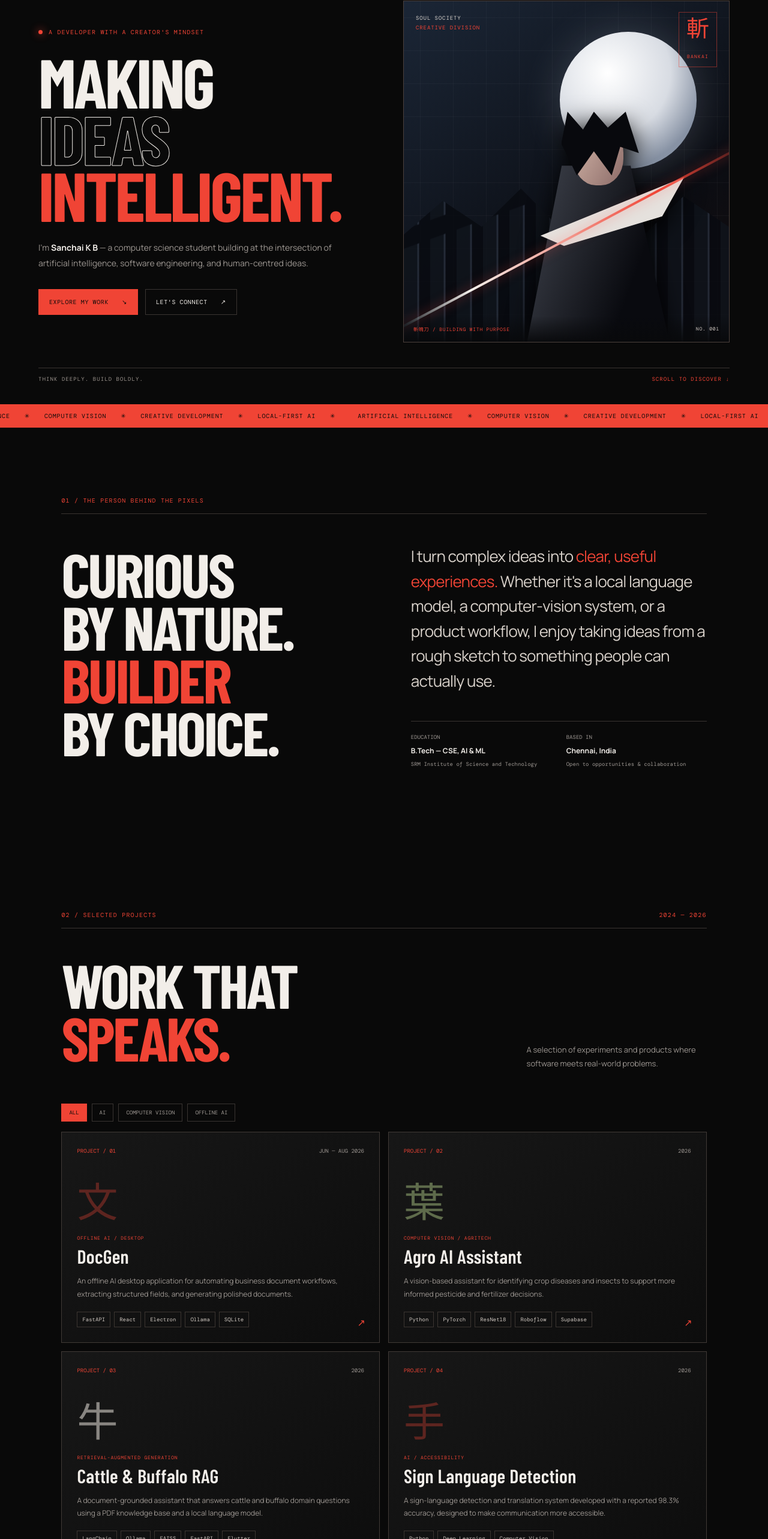
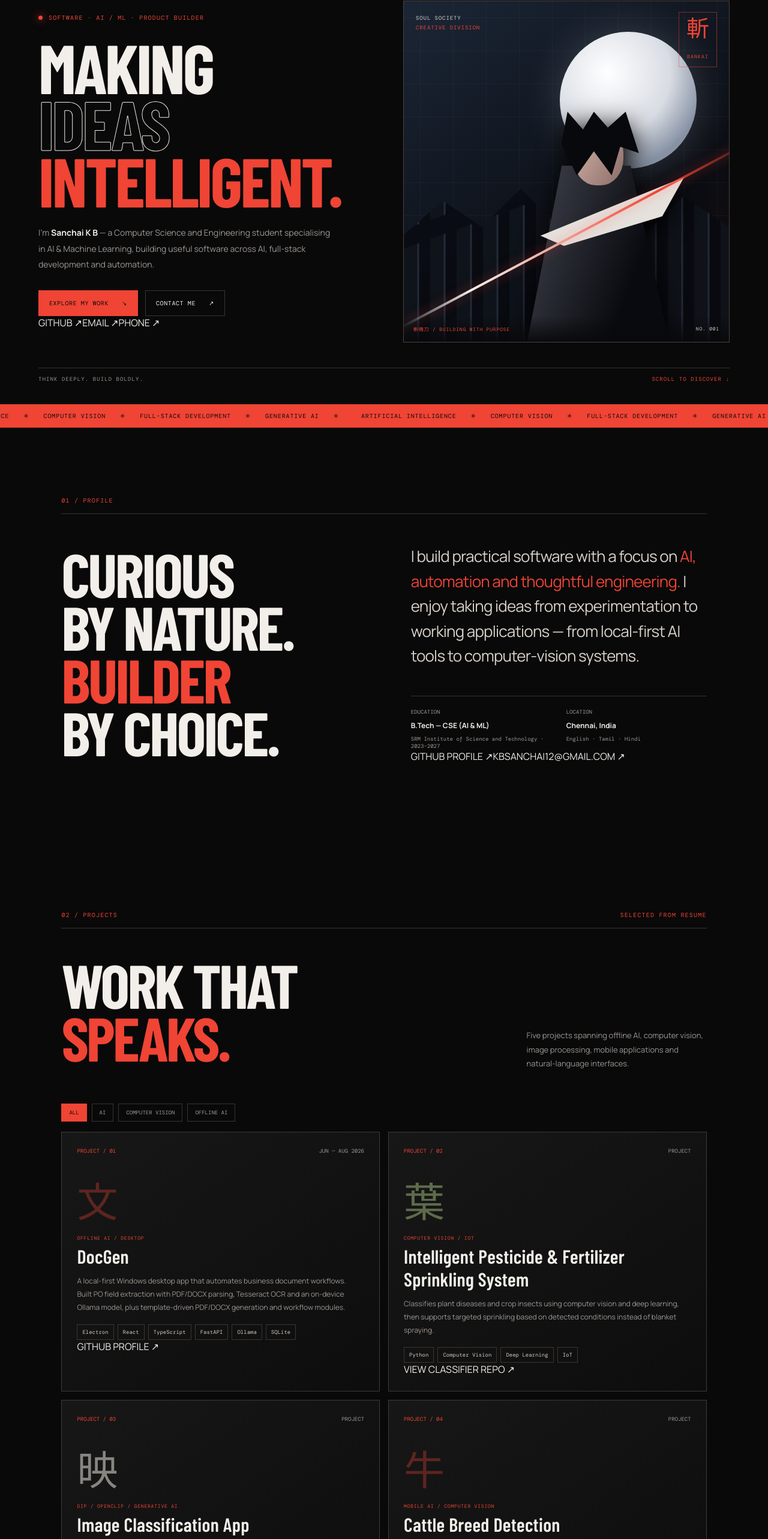
Before and after one commit to KBSanchai/KBSanchai, a React (Vite) app: page / in a window 1280 px wide. Shown: the part 190-2756 px from the top of the page at 60% size. Built offline with nearby package versions, Linux system fonts and the light colour scheme; a web font is replaced by a local one.

Commit message:
Update portfolio content and project links from resume

```diff
--- a/src/App.jsx
+++ b/src/App.jsx
@@ -1,35 +1,50 @@
 import { useEffect, useState } from "react";
 import "./styles.css";
 
+const links = {
+  github: "https://github.com/KBSanchai",
+  docgen: "https://github.com/KBSanchai",
+  agro: "https://github.com/KBSanchai/crop-insect-classifier",
+  image: "https://github.com/KBSanchai/Image-Classification-App-with-DIP-Enhancements-Ollama-and-PDF-Export",
+  cattle: "https://github.com/Sanjay1712KSK/Cattle-Breed-Detection",
+  chatbot: "https://github.com/KBSanchai/LLM-Chatbot-with-MySQL"
+};
 const projects = [
-  { n:"01", title:"DocGen", type:"OFFLINE AI / DESKTOP", date:"JUN — AUG 2026", desc:"An offline AI desktop application for automating business document workflows, extracting structured fields, and generating polished documents.", stack:["FastAPI","React","Electron","Ollama","SQLite"], symbol:"文", color:"red" },
-  { n:"02", title:"Agro AI Assistant", type:"COMPUTER VISION / AGRITECH", date:"2026", desc:"A vision-based assistant for identifying crop diseases and insects to support more informed pesticide and fertilizer decisions.", stack:["Python","PyTorch","ResNet18","Roboflow","Supabase"], symbol:"葉", color:"green" },
-  { n:"03", title:"Cattle & Buffalo RAG", type:"RETRIEVAL-AUGMENTED GENERATION", date:"2026", desc:"A document-grounded assistant that answers cattle and buffalo domain questions using a PDF knowledge base and a local language model.", stack:["LangChain","Ollama","FAISS","FastAPI","Flutter"], symbol:"牛", color:"white" },
-  { n:"04", title:"Sign Language Detection", type:"AI / ACCESSIBILITY", date:"2026", desc:"A sign-language detection and translation system developed with a reported 98.3% accuracy, designed to make communication more accessible.", stack:["Python","Deep Learning","Computer Vision"], symbol:"手", color:"red" }
+  { n:"01", title:"DocGen", type:"OFFLINE AI / DESKTOP", date:"JUN — AUG 2026", desc:"A local-first Windows desktop app that automates business document workflows. Built PO field extraction with PDF/DOCX parsing, Tesseract OCR and an on-device Ollama model, plus template-driven PDF/DOCX generation and workflow modules.", stack:["Electron","React","TypeScript","FastAPI","Ollama","SQLite"], symbol:"文", color:"red", href:links.docgen, linkLabel:"GITHUB PROFILE" },
+  { n:"02", title:"Intelligent Pesticide & Fertilizer Sprinkling System", type:"COMPUTER VISION / IOT", date:"PROJECT", desc:"Classifies plant diseases and crop insects using computer vision and deep learning, then supports targeted sprinkling based on detected conditions instead of blanket spraying.", stack:["Python","Computer Vision","Deep Learning","IoT"], symbol:"葉", color:"green", href:links.agro, linkLabel:"VIEW CLASSIFIER REPO" },
+  { n:"03", title:"Image Classification App", type:"DIP / OPENCLIP / GENERATIVE AI", date:"PROJECT", desc:"A Streamlit app combining digital image processing filters, OpenCLIP image classification, Ollama (LLaMA 3.2) explanations and PDF report export.", stack:["Python","Streamlit","PyTorch","OpenCLIP","OpenCV","Ollama"], symbol:"映", color:"white", href:links.image, linkLabel:"VIEW SOURCE CODE" },
+  { n:"04", title:"Cattle Breed Detection", type:"MOBILE AI / COMPUTER VISION", date:"PROJECT", desc:"A cross-platform Flutter app for image-based cattle breed identification, using a TensorFlow model served through FastAPI with Firebase integration.", stack:["Flutter","TensorFlow","Firebase","FastAPI"], symbol:"牛", color:"red", href:links.cattle, linkLabel:"VIEW SOURCE CODE" },
+  { n:"05", title:"AI Chatbot", type:"LOCAL LLM / DATABASE", date:"PROJECT", desc:"A locally hosted Gradio chatbot powered by TinyLLaMA and connected to MySQL to query stored data through natural-language prompts.", stack:["Python","Gradio","TinyLLaMA","MySQL"], symbol:"対", color:"white", href:links.chatbot, linkLabel:"VIEW SOURCE CODE" }
 ];
 const skillGroups = [
-  ["LANGUAGES",["Python","Java","C","C++","SQL"]],
-  ["AI / MACHINE LEARNING",["Machine Learning","Deep Learning","Computer Vision","LLMs","RAG","TensorFlow","PyTorch"]],
-  ["DEVELOPMENT",["React","FastAPI","Flutter","Electron","REST APIs"]],
-  ["TOOLS & CLOUD",["Git","Docker","Jenkins","AWS","GCP","Ollama","MySQL","SQLite"]]
+  ["LANGUAGES",["C","C++","Java","Python"]],
+  ["FRONTEND / BACKEND",["React.js","Node.js","Tailwind CSS","Next.js","REST APIs"]],
+  ["CLOUD / DEVOPS / DATABASES",["AWS","Google Cloud","Docker","MySQL","Supabase"]],
+  ["AI / MACHINE LEARNING",["LLM APIs","Multi-Agent Systems","Generative AI"]],
+  ["TOOLS",["Git","GitHub","Figma","VS Code"]]
 ];
 const experience = [
-  ["2026","Developer Intern — DocGen","Built an offline AI document automation workflow with FastAPI, React, local LLMs and a desktop interface.","ACA Technologies"],
-  ["2023 — 2027","B.Tech — CSE, AI & ML","SRM Institute of Science and Technology. Focused on AI, machine learning and computational intelligence.","SRMIST"],
-  ["2025","Salesforce Agentforce Specialist","Earned the Salesforce Certified Agentforce Specialist credential.","CERTIFICATION"]
+  ["JUN — AUG 2026","Software Intern","ACA Technologies · Chennai, India","Built DocGen, a local-first Windows desktop app with Electron, React, TypeScript and FastAPI. Implemented PO extraction using PDF/DOCX parsing, Tesseract OCR and Ollama; developed document generation and trainer, intern and finance modules with SMTP email."],
+  ["MAY — JUN 2025","Software Intern","Stabilitas Pvt Ltd · Tirupati, India","Built a drone-based precision agriculture dashboard with crop health analytics, NDVI stress detection and an AI chatbot."]
 ];
-const certs = ["Salesforce Certified Agentforce Specialist","AWS Academy Graduate — Data Engineering","Generative AI Foundations","Google Cloud Computing Foundations","Cloud-Based CRM and SaaS Internship"];
-function Reveal({children, className=""}) {
-  useEffect(() => {
-    const nodes = document.querySelectorAll(".reveal:not(.seen)");
-    const io = new IntersectionObserver(entries => entries.forEach(e => {
-      if(e.isIntersecting){ e.target.classList.add("seen"); io.unobserve(e.target); }
-    }), {threshold:.12});
-    nodes.forEach(n=>io.observe(n));
-    return ()=>io.disconnect();
-  },[]);
-  return <div className={"reveal "+className}>{children}</div>;
-}
+const education = [
+  ["2023 — 2027","B.Tech in Computer Science and Engineering (AI & ML)","SRM Institute of Science and Technology · Chennai, India"],
+  ["2017 — 2023","CBSE","Maharishi International Residential School · Kanchipuram, India"]
+];
+const certs = [
+  ["Salesforce Certified Agentforce Specialist","DEC 2025","Credential ID: 7204077"],
+  ["Cloud-Based CRM and SaaS with Internship — TechForce Academy Australia","AUG — NOV 2025",""],
+  ["AWS Academy Graduate — Data Engineering","2026",""],
+  ["Generative AI Foundations","2026",""],
+  ["Google Cloud Computing Foundations Certificate","2026",""],
+  ["Google Cloud Engineering Certificate","2026",""]
+];
+const achievements = [
+  ["3rd Place — SRM SDG Hackathon","NOV 2024","School of Computing, SRMIST"],
+  ["TechXcelerate Hackathon","MAR 2025","BITS Pilani, Hyderabad Campus"],
+  ["IdeaSpark Hackathon","MAR 2025","Founders Club, SRMIST, Chennai"],
+  ["HACKRIX ’25 Open Innovation Hackathon","OCT 2025","Department of Computational Intelligence & Techvantage, SRMIST"]
+];
 function App(){
   const [menu,setMenu]=useState(false);
   const [active,setActive]=useState("ALL");
@@ -45,39 +60,28 @@ function App(){
       <nav className={menu?"nav-links open":"nav-links"}>{[["ABOUT","#about"],["WORK","#work"],["ARSENAL","#skills"],["JOURNEY","#journey"]].map(([t,l])=><a key={t} href={l} onClick={()=>setMenu(false)}>{t}</a>)}<a className="nav-contact" href="#contact" onClick={()=>setMenu(false)}>LET'S TALK ↗</a></nav>
     </header>
     <main id="home">
-      <section className="hero">
-        <div className="hero-top"><span>PORTFOLIO / 2026</span><span>AI ENGINEERING · CREATIVE TECHNOLOGY</span></div>
-        <div className="hero-grid">
-          <div className="hero-copy">
-            <div className="eyebrow"><i/> A DEVELOPER WITH A CREATOR'S MINDSET</div>
-            <h1>MAKING<br/><span className="outline">IDEAS</span><br/><span className="accent">INTELLIGENT.</span></h1>
-            <p>I'm <b>Sanchai K B</b> — a computer science student building at the intersection of artificial intelligence, software engineering, and human-centred ideas.</p>
-            <div className="hero-actions"><a className="button button-red" href="#work">EXPLORE MY WORK <span>↘</span></a><a className="button button-ghost" href="#contact">LET'S CONNECT <span>↗</span></a></div>
-          </div>
-          <div className="hero-visual">
-            <div className="visual-index">SOUL SOCIETY<br/><b>CREATIVE DIVISION</b></div>
-            <div className="moon"/>
-            <div className="cityline"/>
-            <div className="hero-figure"><div className="figure-hair"/><div className="figure-head"/><div className="figure-body"/><div className="figure-sash"/></div>
-            <div className="blade-line"/>
-            <div className="kanji">斬<br/><small>BANKAI</small></div>
-            <div className="visual-bottom"><span>斬魄刀 / BUILDING WITH PURPOSE</span><span>NO. 001</span></div>
-          </div>
+      <section className="hero"><div className="hero-top"><span>PORTFOLIO / 2026</span><span>AI ENGINEERING · CREATIVE TECHNOLOGY</span></div>
+        <div className="hero-grid"><div className="hero-copy"><div className="eyebrow"><i/> SOFTWARE · AI / ML · PRODUCT BUILDER</div>
+          <h1>MAKING<br/><span className="outline">IDEAS</span><br/><span className="accent">INTELLIGENT.</span></h1>
+          <p>I'm <b>Sanchai K B</b> — a Computer Science and Engineering student specialising in AI & Machine Learning, building useful software across AI, full-stack development and automation.</p>
+          <div className="hero-actions"><a className="button button-red" href="#work">EXPLORE MY WORK <span>↘</span></a><a className="button button-ghost" href="mailto:kbsanchai12@gmail.com">CONTACT ME <span>↗</span></a></div>
+          <div className="hero-social"><a href={links.github} target="_blank" rel="noreferrer">GITHUB ↗</a><a href="mailto:kbsanchai12@gmail.com">EMAIL ↗</a><a href="tel:+919150672408">PHONE ↗</a></div>
         </div>
+        <div className="hero-visual"><div className="visual-index">SOUL SOCIETY<br/><b>CREATIVE DIVISION</b></div><div className="moon"/><div className="cityline"/><div className="hero-figure"><div className="figure-hair"/><div className="figure-head"/><div className="figure-body"/><div className="figure-sash"/></div><div className="blade-line"/><div className="kanji">斬<br/><small>BANKAI</small></div><div className="visual-bottom"><span>斬魄刀 / BUILDING WITH PURPOSE</span><span>NO. 001</span></div></div></div>
         <div className="hero-bottom"><span>THINK DEEPLY. BUILD BOLDLY.</span><a href="#about">SCROLL TO DISCOVER ↓</a></div>
       </section>
-      <div className="marquee"><div>{Array.from({length:2},(_,i)=><span key={i}>ARTIFICIAL INTELLIGENCE <b>✳</b> COMPUTER VISION <b>✳</b> CREATIVE DEVELOPMENT <b>✳</b> LOCAL-FIRST AI <b>✳</b> </span>)}</div></div>
-      <section className="section about" id="about"><div className="section-kicker">01 / THE PERSON BEHIND THE PIXELS</div><div className="about-grid"><h2>CURIOUS<br/>BY NATURE.<br/><em>BUILDER</em><br/>BY CHOICE.</h2><div className="about-content"><p className="large-copy">I turn complex ideas into <em>clear, useful experiences.</em> Whether it's a local language model, a computer-vision system, or a product workflow, I enjoy taking ideas from a rough sketch to something people can actually use.</p><div className="about-facts"><div><span>EDUCATION</span><b>B.Tech — CSE, AI & ML</b><small>SRM Institute of Science and Technology</small></div><div><span>BASED IN</span><b>Chennai, India</b><small>Open to opportunities & collaboration</small></div></div></div></div></section>
-      <section className="section work" id="work"><div className="section-kicker">02 / SELECTED PROJECTS <span>2024 — 2026</span></div><div className="section-heading"><h2>WORK THAT<br/><em>SPEAKS.</em></h2><p>A selection of experiments and products where software meets real-world problems.</p></div>
+      <div className="marquee"><div>{Array.from({length:2},(_,i)=><span key={i}>ARTIFICIAL INTELLIGENCE <b>✳</b> COMPUTER VISION <b>✳</b> FULL-STACK DEVELOPMENT <b>✳</b> GENERATIVE AI <b>✳</b> </span>)}</div></div>
+      <section className="section about" id="about"><div className="section-kicker">01 / PROFILE</div><div className="about-grid"><h2>CURIOUS<br/>BY NATURE.<br/><em>BUILDER</em><br/>BY CHOICE.</h2><div className="about-content"><p className="large-copy">I build practical software with a focus on <em>AI, automation and thoughtful engineering.</em> I enjoy taking ideas from experimentation to working applications — from local-first AI tools to computer-vision systems.</p><div className="about-facts"><div><span>EDUCATION</span><b>B.Tech — CSE (AI & ML)</b><small>SRM Institute of Science and Technology · 2023–2027</small></div><div><span>LOCATION</span><b>Chennai, India</b><small>English · Tamil · Hindi</small></div></div><div className="profile-links"><a href={links.github} target="_blank" rel="noreferrer">GITHUB PROFILE ↗</a><a href="mailto:kbsanchai12@gmail.com">KBSANCHAI12@GMAIL.COM ↗</a></div></div></div></section>
+      <section className="section work" id="work"><div className="section-kicker">02 / PROJECTS <span>SELECTED FROM RESUME</span></div><div className="section-heading"><h2>WORK THAT<br/><em>SPEAKS.</em></h2><p>Five projects spanning offline AI, computer vision, image processing, mobile applications and natural-language interfaces.</p></div>
         <div className="filters">{["ALL","AI","COMPUTER VISION","OFFLINE AI"].map(f=><button className={active===f?"selected":""} onClick={()=>setActive(f)} key={f}>{f}</button>)}</div>
-        <div className="project-grid">{filtered.map(p=><article className={"project-card "+p.color} key={p.n}><div className="project-top"><span>PROJECT / {p.n}</span><span>{p.date}</span></div><div className="project-symbol">{p.symbol}</div><div className="project-type">{p.type}</div><h3>{p.title}</h3><p>{p.desc}</p><div className="stack">{p.stack.map(s=><span key={s}>{s}</span>)}</div><span className="project-arrow">↗</span></article>)}</div>
+        <div className="project-grid">{filtered.map(p=><article className={"project-card "+p.color} key={p.n}><div className="project-top"><span>PROJECT / {p.n}</span><span>{p.date}</span></div><div className="project-symbol">{p.symbol}</div><div className="project-type">{p.type}</div><h3>{p.title}</h3><p>{p.desc}</p><div className="stack">{p.stack.map(s=><span key={s}>{s}</span>)}</div><a className="project-link" href={p.href} target="_blank" rel="noreferrer">{p.linkLabel} ↗</a></article>)}</div>
       </section>
-      <section className="section skills" id="skills"><div className="section-kicker">03 / THE ARSENAL</div><div className="section-heading"><h2>TOOLS OF<br/><em>THE TRADE.</em></h2><p>Technologies I use to explore, prototype, and ship ideas.</p></div><div className="skill-list">{skillGroups.map(([name,items])=><div className="skill-row" key={name}><h3>{name}</h3><div>{items.map(s=><span key={s}>{s}</span>)}</div></div>)}</div></section>
-      <section className="section journey" id="journey"><div className="section-kicker">04 / THE JOURNEY</div><div className="section-heading"><h2>STILL IN<br/><em>PROGRESS.</em></h2><p>Learning through building, collaboration, and a healthy amount of curiosity.</p></div><div className="timeline">{experience.map(([date,title,desc,place])=><div className="timeline-row" key={title}><span className="timeline-date">{date}</span><div><h3>{title}</h3><p>{desc}</p></div><span className="timeline-place">{place}</span></div>)}</div></section>
-      <section className="section recognition"><div className="section-kicker">05 / CONTINUOUS LEARNING</div><h2>COLLECTING<br/><em>KNOWLEDGE.</em></h2><div className="cert-grid">{certs.map((c,i)=><div className="cert-item" key={c}><span>0{i+1}</span><b>{c}</b><i>↗</i></div>)}</div><div className="award"><span>HIGHLIGHT / 2024</span><p><b>3rd Place — SRM SDG Hackathon</b><br/>Recognised for an autonomous fertilizer drone project.</p></div></section>
-      <section className="contact-section" id="contact"><div className="contact-inner"><div className="section-kicker">06 / YOUR MOVE</div><h2>HAVE A GOOD<br/>IDEA? LET'S<br/><em>MAKE IT REAL.</em></h2><div className="contact-bottom"><p>Interested in AI, product engineering, or building something useful together? My inbox is open.</p><a href="mailto:kbsanchai@gmail.com">KBSANCHAI@GMAIL.COM ↗</a></div><div className="contact-kanji">終</div></div></section>
+      <section className="section skills" id="skills"><div className="section-kicker">03 / TECHNICAL SKILLS</div><div className="section-heading"><h2>TOOLS OF<br/><em>THE TRADE.</em></h2><p>Technologies and tools listed in my resume.</p></div><div className="skill-list">{skillGroups.map(([name,items])=><div className="skill-row" key={name}><h3>{name}</h3><div>{items.map(s=><span key={s}>{s}</span>)}</div></div>)}</div></section>
+      <section className="section journey" id="journey"><div className="section-kicker">04 / EXPERIENCE & EDUCATION</div><div className="section-heading"><h2>LEARNING<br/><em>BY BUILDING.</em></h2><p>Professional experience and academic foundations.</p></div><div className="timeline">{experience.map(([date,title,place,desc])=><div className="timeline-row" key={title}><span className="timeline-date">{date}</span><div><h3>{title}</h3><b className="timeline-company">{place}</b><p>{desc}</p></div></div>)}</div><div className="education-list"><div className="section-kicker">EDUCATION</div>{education.map(([date,title,place])=><div className="timeline-row" key={title}><span className="timeline-date">{date}</span><div><h3>{title}</h3><b className="timeline-company">{place}</b></div></div>)}</div></section>
+      <section className="section recognition"><div className="section-kicker">05 / CERTIFICATIONS & ACHIEVEMENTS</div><h2>ALWAYS<br/><em>LEVELING UP.</em></h2><div className="cert-grid">{certs.map(([name,date,detail],i)=><div className="cert-item" key={name}><span>0{i+1}</span><div><b>{name}</b><small>{detail}</small></div><time>{date}</time></div>)}</div><div className="award-list"><div className="section-kicker">HACKATHONS & RECOGNITION</div>{achievements.map(([name,date,place])=><div className="award" key={name}><span>{date}</span><p><b>{name}</b><br/>{place}</p></div>)}</div></section>
+      <section className="contact-section" id="contact"><div className="contact-inner"><div className="section-kicker">06 / GET IN TOUCH</div><h2>HAVE A GOOD<br/>IDEA? LET'S<br/><em>MAKE IT REAL.</em></h2><div className="contact-bottom"><p>Interested in AI, software engineering, or building something useful together? Let's connect.</p><div className="contact-links"><a href="mailto:kbsanchai12@gmail.com">KBSANCHAI12@GMAIL.COM ↗</a><a href="tel:+919150672408">+91 91506 72408 ↗</a><a href={links.github} target="_blank" rel="noreferrer">GITHUB PROFILE ↗</a></div></div><div className="contact-kanji">終</div></div></section>
     </main>
-    <footer><span>© {new Date().getFullYear()} SANCHAI K B</span><span>DESIGNED WITH INTENT · BUILT WITH CURIOSITY</span><a href="#home">BACK TO TOP ↑</a></footer>
+    <footer><span>© {new Date().getFullYear()} SANCHAI K B</span><span>ENGLISH · TAMIL · HINDI</span><a href="#home">BACK TO TOP ↑</a></footer>
   </>;
 }
 export default App;
```
